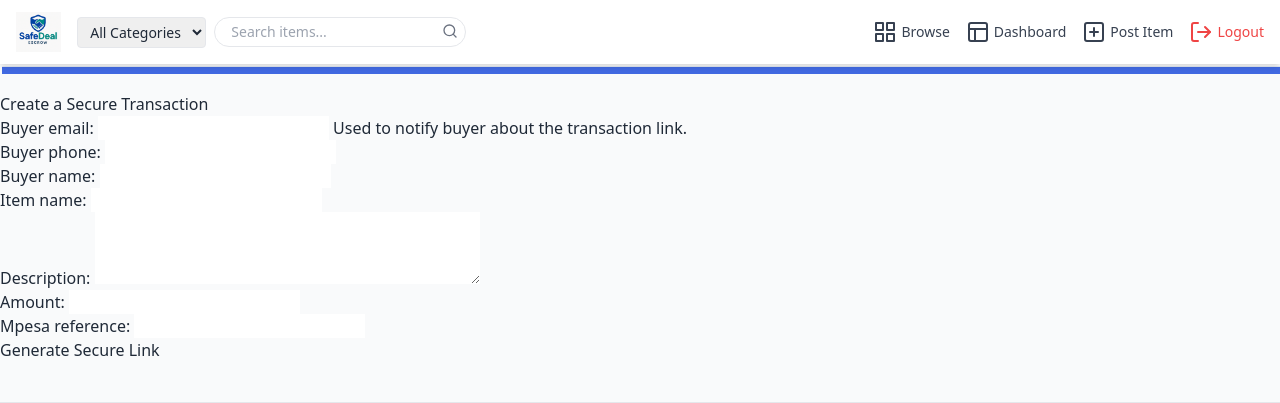
After one commit to ericko47/safedeal, a Django app: page /create-transaction/ in a window 1280 px wide. The commit adds this page. Shown: the top 403 px of the page. Run offline with Django 5.2, Linux system fonts and the light colour scheme; the visitor is signed in with stand-in values (Sample User, id 1); some libraries are stand-ins or nearby versions.

Commit message:
Add secure transaction creation and payment initiation features: implement transaction creation form, success and payment initiated templates; update URLs and settings for M-Pesa integration.

```diff
--- a/safedeal/core/forms.py
+++ b/safedeal/core/forms.py
@@ -131,3 +131,19 @@ class TransactionOutForm(forms.ModelForm):
         choices=[('pending', 'Pending'), ('completed', 'Completed')],
         label="Transaction Status"
     )
+
+from .models import SecureTransaction
+
+class SecureTransactionForm(forms.ModelForm):
+    class Meta:
+        model = SecureTransaction
+        exclude = ['seller', 'transaction_status', 'created_at', 'updated_at']
+        widgets = {
+            'description': forms.Textarea(attrs={'rows': 3}),
+        }
+
+    def clean_buyer_phone(self):
+        phone = self.cleaned_data.get('buyer_phone')
+        if not phone.startswith('+') and not phone.isdigit():
+            raise forms.ValidationError("Phone number must be valid and include country code.")
+        return phone
--- /dev/null
+++ b/safedeal/core/templates/core/create_transaction.html
@@ -0,0 +1,11 @@
+{% extends 'core/base.html' %}
+{% load static %}
+
+{% block content %}
+<h2>Create a Secure Transaction</h2>
+<form method="post">
+    {% csrf_token %}
+    {{ form.as_p }}
+    <button type="submit">Generate Secure Link</button>
+</form>
+{% endblock %}
--- a/safedeal/core/templates/core/dashboard.html
+++ b/safedeal/core/templates/core/dashboard.html
@@ -10,7 +10,7 @@
     <p class="text-gray-600">Manage your profile, transactions, and more.</p>
   </div>
 
-  <div style="color: royalblue; font-size: 20px;"><a href="{% url 'generate_transaction_out'%}">Generate External Link</a></div>
+  <div style="color: royalblue; font-size: 20px;"><a href="{% url 'create_secure_transaction'%}">Generate External Link</a></div>
   <!-- Profile Info -->
   <div class="bg-white rounded-lg shadow p-6">
     <h3 class="text-lg font-semibold mb-4">Your Profile Information</h3>
--- a/safedeal/core/urls.py
+++ b/safedeal/core/urls.py
@@ -29,7 +29,16 @@ urlpatterns = [
 
     path('generate_transaction_out/', views.generate_transaction_out, name='generate_transaction_out'),
     path('transaction_out/<int:pk>/', views.transaction_out_detail, name='transaction_out_detail'),
-    path('t/<uuid:token>/', views.transaction_out_public_view, name='transaction_out_public'),
+
+    path('create-transaction/', views.create_secure_transaction, name='create_secure_transaction'),
+    path('transaction-success/<uuid:transaction_id>/', views.transaction_success, name='transaction_success'),
+    path('secure/<uuid:transaction_id>/', views.buyer_transaction_view, name='buyer_transaction_view'),
+    path('transaction/<uuid:token>/', views.transaction_out_public_view, name='transaction_out_public_view'),
+    path('secure-transaction/<uuid:transaction_id>/', views.external_transaction_detail, name='external_transaction_detail'),
+
+    path('secure-transaction/<uuid:transaction_id>/confirm/', views.initiate_payment, name='initiate_payment'),
+
+    path('mpesa/callback/', views.mpesa_callback, name='mpesa_callback'),
 
 
 ]
--- a/safedeal/core/views.py
+++ b/safedeal/core/views.py
@@ -104,14 +104,14 @@ def cancel_transaction(request, transaction_id):
 
 
 
-@login_required
-def confirm_delivery(request, transaction_id):
-    transaction = get_object_or_404(Transaction, id=transaction_id, buyer=request.user)
-    if request.method == 'POST' and transaction.status == 'shipped':
-        transaction.status = 'delivered'
-        transaction.save()
-        messages.success(request, "Delivery confirmed successfully.")
-    return redirect('dashboard')
+# @login_required
+# def confirm_delivery(request, transaction_id):
+#     transaction = get_object_or_404(Transaction, id=transaction_id, buyer=request.user)
+#     if request.method == 'POST' and transaction.status == 'shipped':
+#         transaction.status = 'delivered'
+#         transaction.save()
+#         messages.success(request, "Delivery confirmed successfully.")
+#     return redirect('dashboard')
 
 
 @login_required
@@ -345,11 +345,181 @@ def transaction_out_detail(request, pk):
     transaction_out = get_object_or_404(TransactionOut, pk=pk)
     return render(request, 'core/transaction_out_detail.html', {'transaction_out': transaction_out})
 
+
 def transaction_out_public_view(request, token):
     transaction = get_object_or_404(TransactionOut, transaction_token=token)
-    return render(request, 'core/transaction_out_public.html', {'transaction': transaction})
+    return render(request, 'core/transaction_out_public.html', {
+        'transaction': transaction,
+    })
 
 
+
+def external_transaction_detail(request, transaction_id):
+    transaction = get_object_or_404(SecureTransaction, id=transaction_id)
+    return render(request, 'core/external_transaction_detail.html', {
+        'transaction': transaction
+    })
+
+
+def initiate_payment(request, transaction_id):
+    transaction = get_object_or_404(SecureTransaction, id=transaction_id)
+
+    if request.method == "POST":
+        # Generate a unique reference
+        if not transaction.mpesa_reference:
+            transaction.mpesa_reference = f"SD-{uuid.uuid4().hex[:10]}"
+            transaction.save()
+
+        phone = transaction.buyer_phone
+        amount = transaction.amount
+
+        # Send to M-PESA with this reference
+        response = lipa_na_mpesa(
+            phone_number=phone,
+            amount=amount,
+            account_reference=transaction.mpesa_reference,  # Pass here
+            transaction_desc=f"Payment for {transaction.item}"
+        )
+
+        print("STK Push Response:", response)  # Optional debug
+
+        # Optionally set status here
+        transaction.transaction_status = 'pending'
+        transaction.save()
+
+        messages.success(request, 'Payment initiated. You will receive an M-PESA prompt shortly.')
+
+        return render(request, 'core/payment_initiated.html', {'transaction': transaction})
+
+
+
+from django.views.decorators.csrf import csrf_exempt
+from django.http import JsonResponse
+import json
+from .models import SecureTransaction, MpesaPaymentLog
+
+@csrf_exempt
+def mpesa_callback(request):
+    data = json.loads(request.body)
+
+    # Extract relevant details from the callback
+    stk_callback = data.get("Body", {}).get("stkCallback", {})
+    merchant_request_id = stk_callback.get("MerchantRequestID")
+    checkout_request_id = stk_callback.get("CheckoutRequestID")
+    result_code = stk_callback.get("ResultCode")
+    result_desc = stk_callback.get("ResultDesc")
+
+    # Default values if payment failed
+    amount = phone = mpesa_receipt = None
+
+    if result_code == 0:
+        callback_metadata = stk_callback.get("CallbackMetadata", {}).get("Item", [])
+        metadata_dict = {item['Name']: item['Value'] for item in callback_metadata if 'Value' in item}
+
+        amount = metadata_dict.get("Amount")
+        mpesa_receipt = metadata_dict.get("MpesaReceiptNumber")
+        phone = metadata_dict.get("PhoneNumber")
+
+        # Save or update the transaction
+        try:
+            transaction = SecureTransaction.objects.get(buyer_phone=phone, amount=amount)
+            transaction.transaction_status = 'paid'
+            transaction.save()
+        except SecureTransaction.DoesNotExist:
+            pass  # Optionally log unmatched payments
+
+    # Log all STK callback info
+    MpesaPaymentLog.objects.create(
+        merchant_request_id=merchant_request_id,
+        checkout_request_id=checkout_request_id,
+        result_code=result_code,
+        result_description=result_desc,
+        amount=amount,
+        phone=phone,
+        mpesa_receipt=mpesa_receipt
+    )
+
+    return JsonResponse({"ResultCode": 0, "ResultDesc": "Accepted"})
+
+
+# @csrf_exempt
+# def mpesa_callback(request):
+#     data = json.loads(request.body)
+
+#     # Navigate to the reference (structure varies slightly, so check this carefully)
+#     try:
+#         stk_callback = data['Body']['stkCallback']
+#         reference = stk_callback.get('MerchantRequestID')  # or CheckoutRequestID
+#         metadata_items = stk_callback.get('CallbackMetadata', {}).get('Item', [])
+#         mpesa_code = None
+#         amount = None
+#         phone = None
+
+#         for item in metadata_items:
+#             if item['Name'] == 'MpesaReceiptNumber':
+#                 mpesa_code = item['Value']
+#             elif item['Name'] == 'Amount':
+#                 amount = item['Value']
+#             elif item['Name'] == 'PhoneNumber':
+#                 phone = item['Value']
+
+#         # Match transaction using mpesa_reference
+#         transaction = SecureTransaction.objects.filter(mpesa_reference=reference).first()
+#         if transaction:
+#             transaction.transaction_status = 'paid'
+#             transaction.escrow_status = 'open'
+#             transaction.save()
+#             print(f"Payment success for transaction {transaction.id}")
+
+#     except Exception as e:
+#         print("Error processing callback:", e)
+
+
+
+#     return JsonResponse({"ResultCode": 0, "ResultDesc": "Callback received successfully"})
+
+
+
+from .forms import SecureTransactionForm
+
+@login_required
+def create_secure_transaction(request):
+    if request.method == 'POST':
+        form = SecureTransactionForm(request.POST)
+        if form.is_valid():
+            transaction = form.save(commit=False)
+            transaction.seller = request.user
+            transaction.save()
+            return redirect('transaction_success', transaction_id=transaction.id)
+    else:
+        form = SecureTransactionForm()
+
+    return render(request, 'core/create_transaction.html', {'form': form})
+
+from .models import SecureTransaction
+import qrcode
+import io
+import base64
+@login_required
+def transaction_success(request, transaction_id):
+    transaction = SecureTransaction.objects.get(id=transaction_id, seller=request.user)
+    secure_link = request.build_absolute_uri(transaction.get_secure_link())
+
+    # Generate QR code image in memory
+    qr = qrcode.make(secure_link)
+    buffer = io.BytesIO()
+    qr.save(buffer, format='PNG')
+    qr_base64 = base64.b64encode(buffer.getvalue()).decode()
+
+    return render(request, 'core/transaction_success.html', {
+        'transaction': transaction,
+        'secure_link': secure_link,
+        'qr_code': qr_base64,
+    })
+
+def buyer_transaction_view(request, transaction_id):
+    transaction = get_object_or_404(SecureTransaction, id=transaction_id)
+    return render(request, 'core/buyer_transaction_view.html', {'transaction': transaction})
 
 
 
--- a/safedeal/mpesa/utils.py
+++ b/safedeal/mpesa/utils.py
@@ -41,12 +41,13 @@ def lipa_na_mpesa(phone_number, amount, account_reference="SafeDeal", transactio
 
     headers = {"Authorization": f"Bearer {access_token}"}
     payload = {
+        "AccountReference": account_reference,
         "BusinessShortCode": business_short_code,
         "Password": password,
         "Timestamp": timestamp,
         "TransactionType": "CustomerPayBillOnline",
-        "Amount": int(float(amount)),  # ensures compatibility just in case,
-        "PartyA": phone_number,
+        "Amount": 1,#int(float(amount)),  # ensures compatibility just in case,
+        "PartyA": '0748823384',#phone_number,
         "PartyB": business_short_code,
         "PhoneNumber": formatted_phone,
         "CallBackURL": settings.MPESA_CALLBACK_URL,
--- a/safedeal/safedeal/settings.py
+++ b/safedeal/safedeal/settings.py
@@ -159,7 +159,7 @@ MPESA_CONSUMER_KEY = 'ysp5vtmDJCZp0HptHJyUz3wPmDjcYzsqiFWQvGfmxutEqMAW'
 MPESA_CONSUMER_SECRET = 'xEu7OmeyzZ5z7NJwraGUctUask2lmpVCLpxIqUBrFZp8ilcxPMv1RFQjXPoSXAz1'
 MPESA_SHORTCODE = '174379'
 MPESA_PASSKEY = 'bfb279f9aa9bdbcf158e97dd71a467cd2e0c893059b10f78e6b72ada1ed2c919'
-MPESA_CALLBACK_URL = 'https://yourdomain.com/api/mpesa/callback/'  # Will define this later
+MPESA_CALLBACK_URL = 'https://safedeal.onrender.com//api/mpesa/callback/'  # Will define this later
 
 
 # Static files (CSS, JavaScript, Images)
```
Also changed, not shown: safedeal/core/models.py (+20 -2 lines), safedeal/core/templates/core/external_transaction_detail.html (added, +33 -0 lines), safedeal/core/templates/core/payment_initiated.html (added, +17 -0 lines), safedeal/core/templates/core/transaction_out_detail.html (deleted, +0 -62 lines), safedeal/core/templates/core/transaction_out_public.html (+37 -52 lines), safedeal/core/templates/core/transaction_success.html (added, +19 -0 lines), safedeal/requirements.txt (deleted, +0 -16 lines), safedeal/core/migrations/0005_securetransaction_buyer_name_and_more.py (added).
